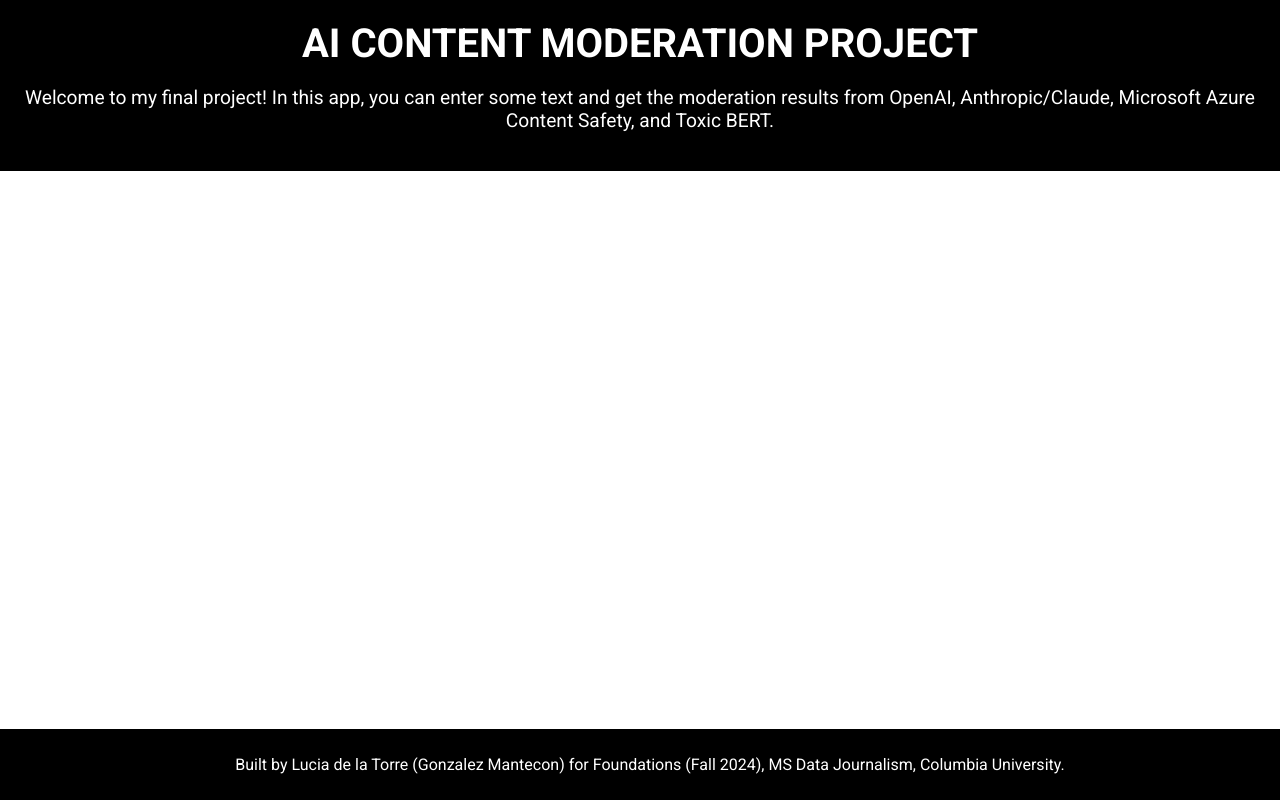
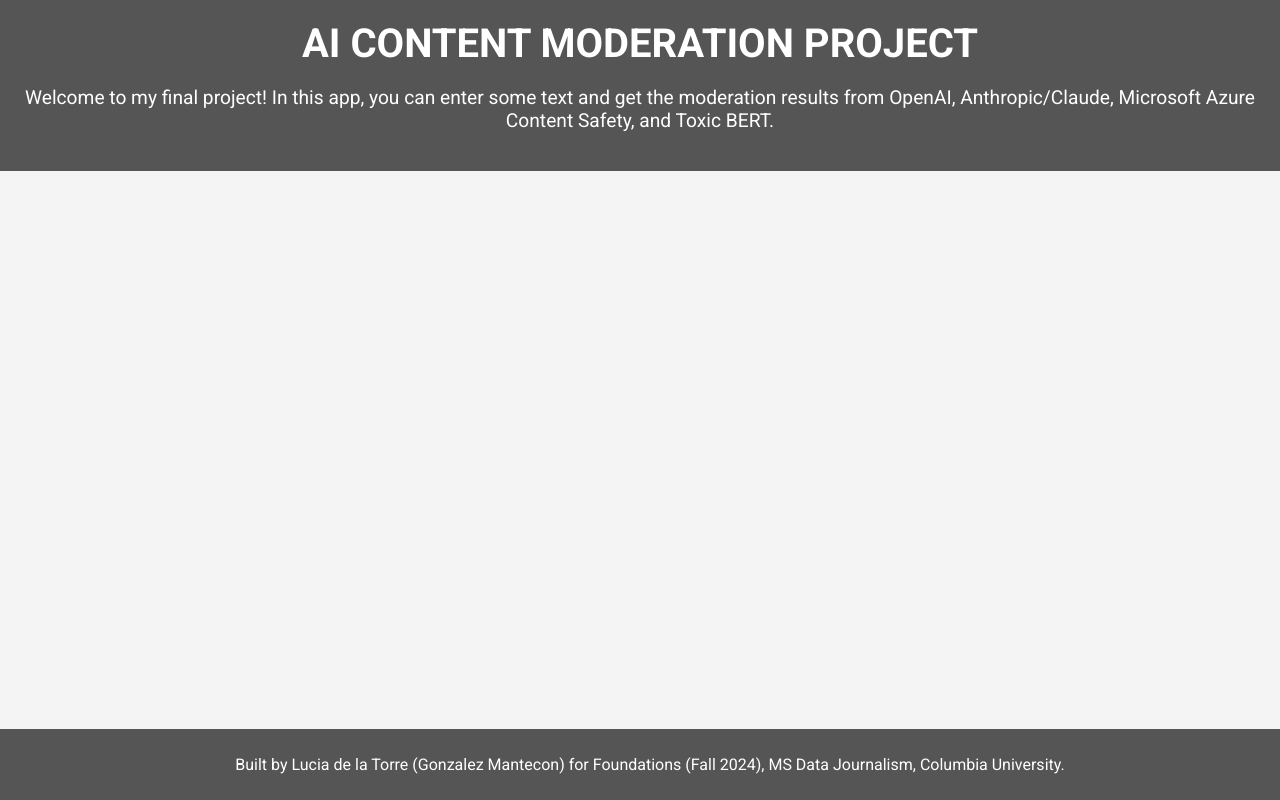
Before and after one commit to lg3394/AImoderationproject, a plain HTML site: page index.html in a window 1280 px wide. Drawn offline with Linux system fonts and the light colour scheme.

Commit message:
index.html

```diff
--- a/index.html
+++ b/index.html
@@ -10,14 +10,14 @@
     <style>
         body {
             font-family: 'Roboto', sans-serif;
-            background-color: #ffffff;  /* White background */
+            background-color: #f4f4f4;  /* Soft off-white background */
             margin: 0;
             padding: 0;
             text-align: center;
-            color: #333333;  /* Dark text for readability */
+            color: #333333;  /* Charcoal gray text for better readability */
         }
         header {
-            background-color: #000000;  /* Black header */
+            background-color: #555555;  /* Soft charcoal gray header */
             color: #ffffff;  /* White text in header */
             padding: 20px 0;
         }
@@ -33,7 +33,7 @@
             margin-top: 20px;
         }
         footer {
-            background-color: #000000;  /* Black footer */
+            background-color: #555555;  /* Same soft charcoal gray footer */
             color: white;
             padding: 10px;
             font-size: 1rem;
@@ -42,8 +42,8 @@
             width: 100%;
         }
         .gradio-app {
-            background-color: #f9f9f9;  /* Light gray background for the embedded app */
-            color: #333333;  /* Dark text inside the app */
+            background-color: #e9e9e9;  /* Light gray for the embedded app background */
+            color: #333333;  /* Charcoal gray text inside the app */
         }
         .gradio-app input, .gradio-app button {
             background-color: #FF6F00;  /* Orange button */
```
